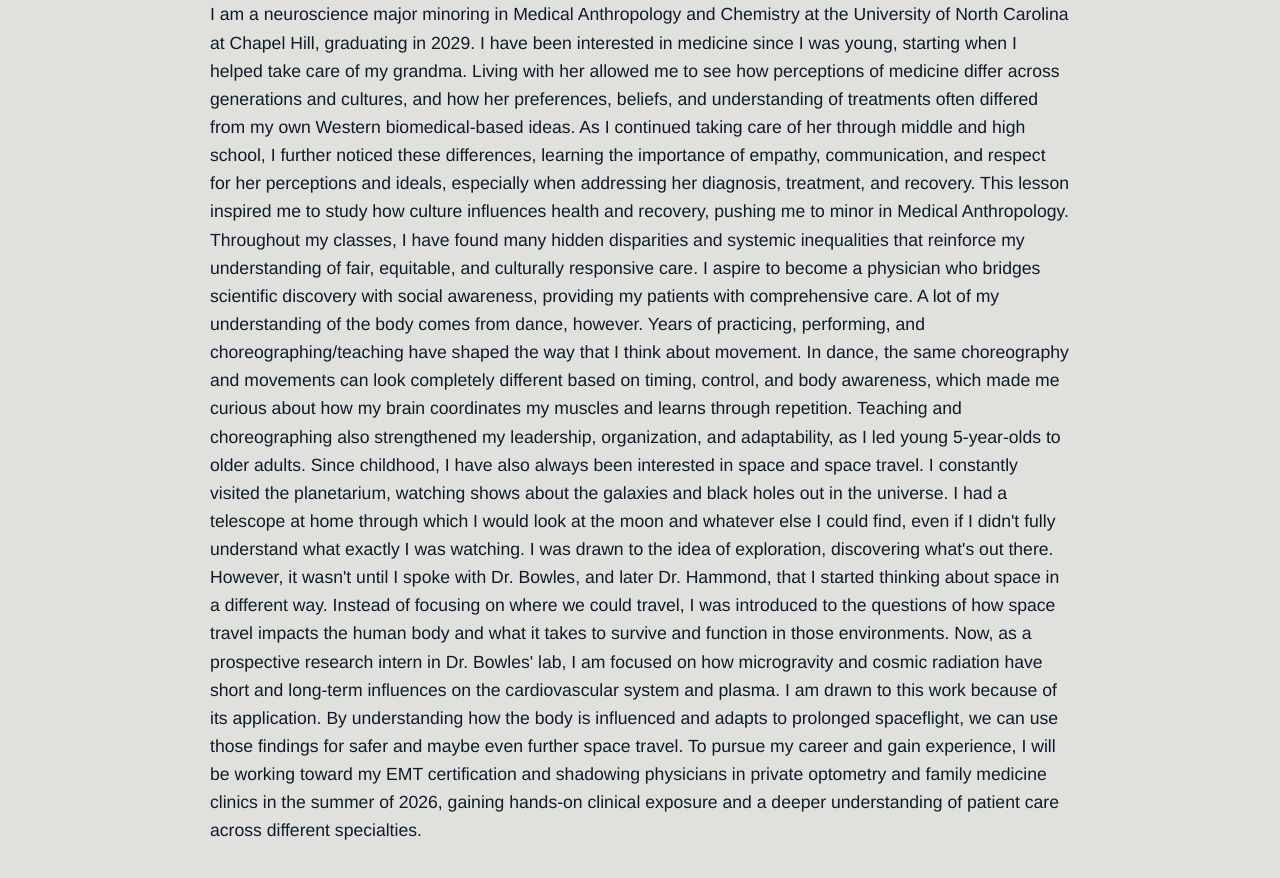
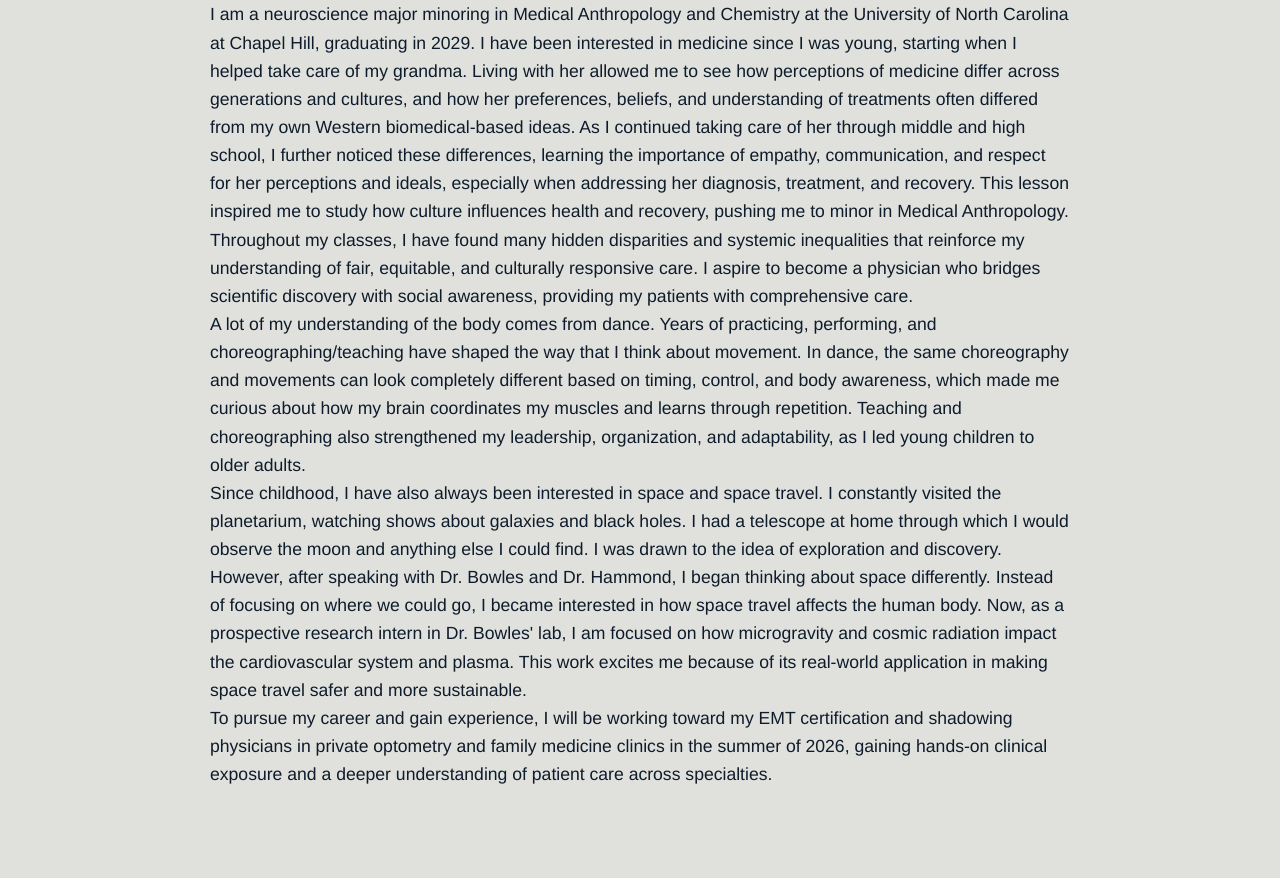
Before and after one commit to mahipanc/mahikp, a plain HTML site: page about.html in a window 1280 px wide. Shown: the part 208-1086 px from the top of the page. Drawn offline with Linux system fonts and the light colour scheme.

Commit message:
Update about.html

```diff
--- a/about.html
+++ b/about.html
@@ -24,19 +24,25 @@
         </ul>
     </nav>
 
-    <section class="fade-in">
-        <h1>About Me</h1>
-        <p>I am a neuroscience major minoring in Medical Anthropology and Chemistry at the University of North Carolina at Chapel Hill, graduating in 2029. I have been interested in medicine since I was young, starting when I helped take care of my grandma. Living with her allowed me to see how perceptions of medicine differ across generations and cultures, and how her preferences, beliefs, and understanding of treatments often differed from my own Western biomedical-based ideas. As I continued taking care of her through middle and high school, I further noticed these differences, learning the importance of empathy, communication, and respect for her perceptions and ideals, especially when addressing her diagnosis, treatment, and recovery. This lesson inspired me to study how culture influences health and recovery, pushing me to minor in Medical Anthropology. Throughout my classes, I have found many hidden disparities and systemic inequalities that reinforce my understanding of fair, equitable, and culturally responsive care. I aspire to become a physician who bridges scientific discovery with social awareness, providing my patients with comprehensive care.
+   <section class="fade-in">
+    <h1>About Me</h1>
 
-A lot of my understanding of the body comes from dance, however. Years of practicing, performing, and choreographing/teaching have shaped the way that I think about movement. In dance, the same choreography and movements can look completely different based on timing, control, and body awareness, which made me curious about how my brain coordinates my muscles and learns through repetition. Teaching and choreographing also strengthened my leadership, organization, and adaptability, as I led young 5-year-olds to older adults.
+    <p>
+        I am a neuroscience major minoring in Medical Anthropology and Chemistry at the University of North Carolina at Chapel Hill, graduating in 2029. I have been interested in medicine since I was young, starting when I helped take care of my grandma. Living with her allowed me to see how perceptions of medicine differ across generations and cultures, and how her preferences, beliefs, and understanding of treatments often differed from my own Western biomedical-based ideas. As I continued taking care of her through middle and high school, I further noticed these differences, learning the importance of empathy, communication, and respect for her perceptions and ideals, especially when addressing her diagnosis, treatment, and recovery. This lesson inspired me to study how culture influences health and recovery, pushing me to minor in Medical Anthropology. Throughout my classes, I have found many hidden disparities and systemic inequalities that reinforce my understanding of fair, equitable, and culturally responsive care. I aspire to become a physician who bridges scientific discovery with social awareness, providing my patients with comprehensive care.
+    </p>
 
-Since childhood, I have also always been interested in space and space travel. I constantly visited the planetarium, watching shows about the galaxies and black holes out in the universe. I had a telescope at home through which I would look at the moon and whatever else I could find, even if I didn't fully understand what exactly I was watching. I was drawn to the idea of exploration, discovering what's out there. However, it wasn't until I spoke with Dr. Bowles, and later Dr. Hammond, that I started thinking about space in a different way. Instead of focusing on where we could travel, I was introduced to the questions of how space travel impacts the human body and what it takes to survive and function in those environments. Now, as a prospective research intern in Dr. Bowles' lab, I am focused on how microgravity and cosmic radiation have short and long-term influences on the cardiovascular system and plasma. I am drawn to this work because of its application. By understanding how the body is influenced and adapts to prolonged spaceflight, we can use those findings for safer and maybe even further space travel.
+    <p>
+        A lot of my understanding of the body comes from dance. Years of practicing, performing, and choreographing/teaching have shaped the way that I think about movement. In dance, the same choreography and movements can look completely different based on timing, control, and body awareness, which made me curious about how my brain coordinates my muscles and learns through repetition. Teaching and choreographing also strengthened my leadership, organization, and adaptability, as I led young children to older adults.
+    </p>
 
-To pursue my career and gain experience, I will be working toward my EMT certification and shadowing physicians in private optometry and family medicine clinics in the summer of 2026, gaining hands-on clinical exposure and a deeper understanding of patient care across different specialties.
+    <p>
+        Since childhood, I have also always been interested in space and space travel. I constantly visited the planetarium, watching shows about galaxies and black holes. I had a telescope at home through which I would observe the moon and anything else I could find. I was drawn to the idea of exploration and discovery. However, after speaking with Dr. Bowles and Dr. Hammond, I began thinking about space differently. Instead of focusing on where we could go, I became interested in how space travel affects the human body. Now, as a prospective research intern in Dr. Bowles' lab, I am focused on how microgravity and cosmic radiation impact the cardiovascular system and plasma. This work excites me because of its real-world application in making space travel safer and more sustainable.
+    </p>
 
-        </p>
-
-    </section>
+    <p>
+        To pursue my career and gain experience, I will be working toward my EMT certification and shadowing physicians in private optometry and family medicine clinics in the summer of 2026, gaining hands-on clinical exposure and a deeper understanding of patient care across specialties.
+    </p>
+</section>
 
     <script src="script.js"></script>
 </body>
```
